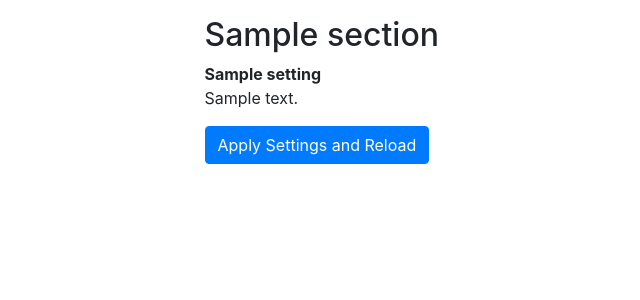
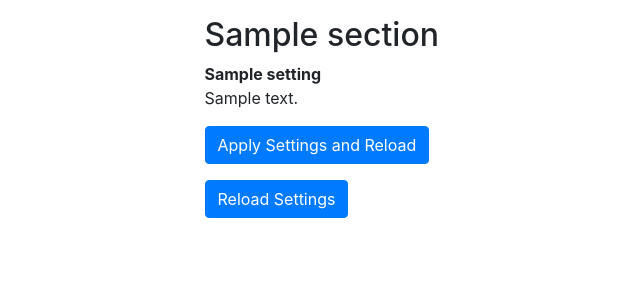
Before and after one commit to MattiaPeiretti/TVG, a Flask app: template project/GUI/templates/settings.html in a window 1280 px wide. Shown: the part 56-356 px from the top of the page, without its empty margins (131-771 px from the left). Run offline with Flask 2, Linux system fonts and the light colour scheme; the template is opened without the code that fills it: most values are stand-ins (such as "Sample title", 1, 10 or a date in 2020); some libraries are stand-ins or nearby versions.

Commit message:
💼 Implemented reload settings button and route

```diff
--- a/project/GUI/routes.py
+++ b/project/GUI/routes.py
@@ -21,6 +21,10 @@ def video_feed():
     return flask.Response(gen(Device()),
                     mimetype='multipart/x-mixed-replace; boundary=frame')
 
+@router.route("/reload-settings", methods=['POST'])
+def reload_settings():
+    settings_handler.reload_settings()
+    return flask.redirect("/settings")
 
 #TODO: Restructure in appropriate file
 def gen(camera):
--- a/project/GUI/templates/settings.html
+++ b/project/GUI/templates/settings.html
@@ -51,7 +51,7 @@ Settings
                             {% elif setting.type == "checkbox" %}
 
                             <input class="" type="checkbox" name={{
-                                setting.title.replace(" ", "") }} value={{ setting.title.replace(" ", "") }} {{ setting.default }}>
+                                setting.title.replace(" ", "") }} value={{ setting.title.replace(" ", "") }} {{ "checked" if setting.default }}>
                             <label class=" form-check-label" for={{ setting.title.replace(" ", "") }}>{{ setting.option }}</label>
 
                             {% elif setting.type == "number" %}
@@ -63,8 +63,11 @@ Settings
                 </section>
                 {% endfor %}
                 <input class=" btn btn-primary" type="submit" value="Apply Settings and Reload">
+
             </form>
-
+            <form action="/reload-settings" method="post">
+                <button class=" btn btn-primary" name="forwardBtn" type="submit">Reload Settings</button>
+            </form>
 
         </div>
         <div class="col-lg-3"></div>
```
